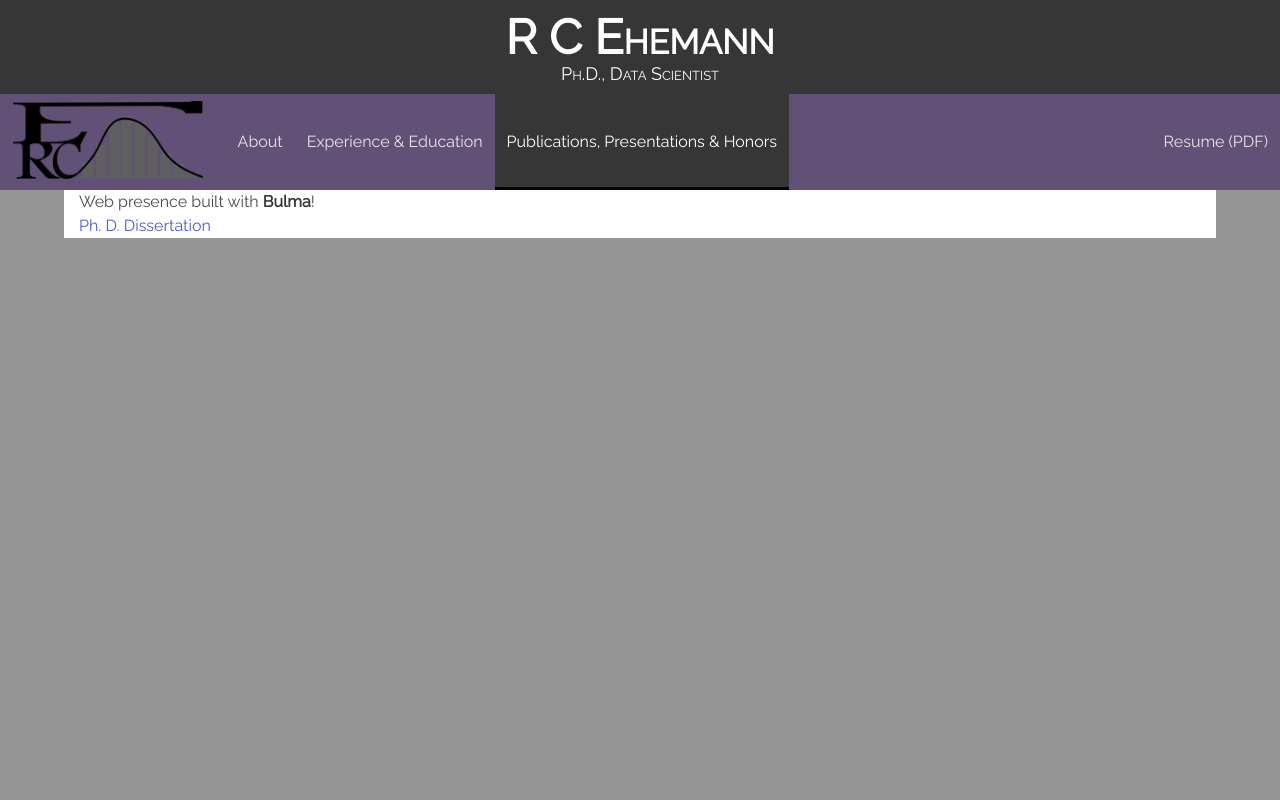
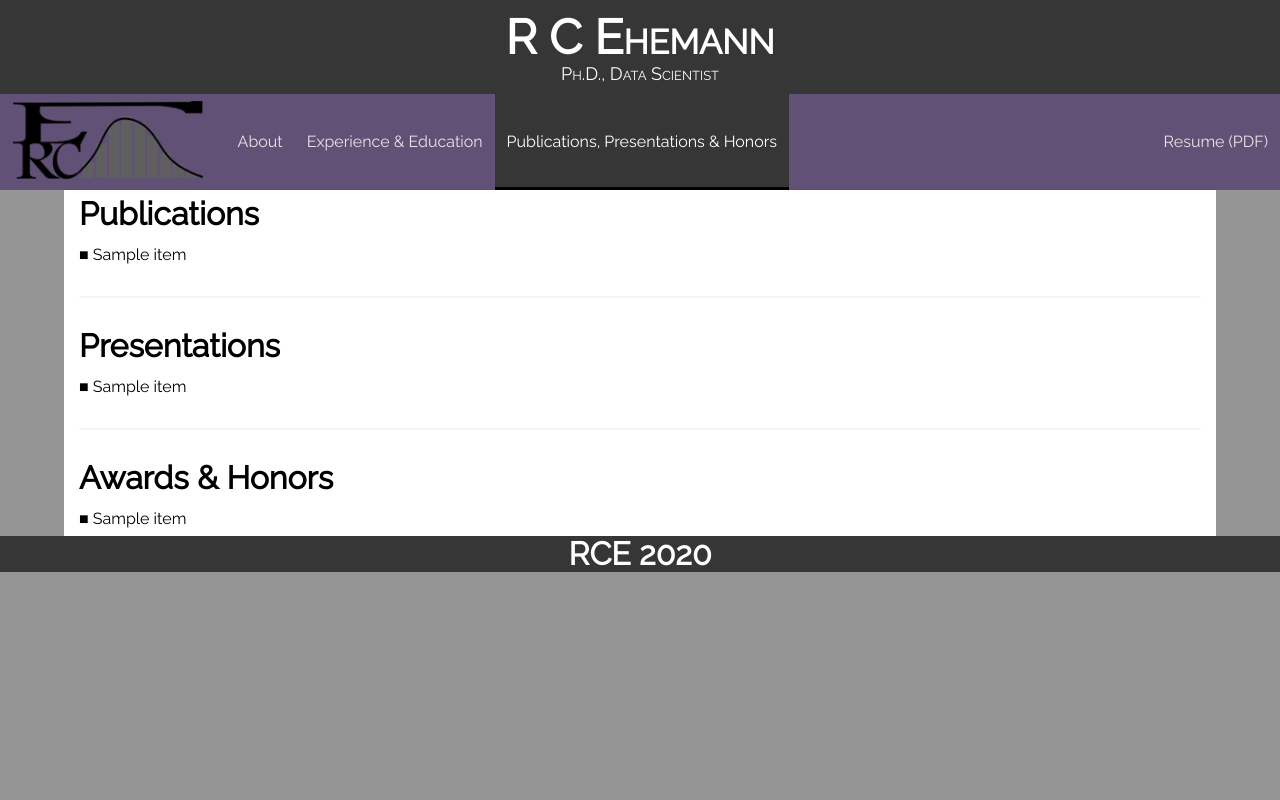
Before and after one commit to rcehemann/ehemannrc.info, a Flask app: template templates/publications.html in a window 1280 px wide. Run offline with Flask 2, Linux system fonts and the light colour scheme; the template is opened without the code that fills it: most values are stand-ins (such as "Sample title", 1, 10 or a date in 2020); parts of the project's set-up code (start-up, migrations or seed data) failed here and were passed over; some libraries are stand-ins or nearby versions.

Commit message:
Add auto-parsing of .tex file for publications page

```diff
--- a/app.py
+++ b/app.py
@@ -1,11 +1,26 @@
 from flask import Flask, url_for, render_template, send_from_directory, redirect
+from static.utils import parse_cv_section
 import os
 
 app = Flask(__name__)
 app.config["TEMPLATES_AUTO_RELOAD"] = True
 
+data = {
+	"about" : dict(),
+
+	"experience" : dict(experience=parse_cv_section("Experience", pattern="entries"),
+						education=parse_cv_section("Education", pattern="entries")),
+
+	"publications" : dict(publications=parse_cv_section("Publications", pattern="items"),
+						  presentations=parse_cv_section("Presentations", pattern="items"),
+						  awards=parse_cv_section("Awards \\& Honors", pattern="items"))
+}
+
+"""
+MAIN ROUTES
+"""
 def render(page):
-	return render_template("{}.html".format(page))
+	return render_template("{}.html".format(page), **data[page])
 
 @app.route("/")
 def index():
@@ -27,6 +42,15 @@ def favicon():
                           'images/favicon.ico',
                           mimetype='image/vnd.microsoft.icon')
 
+"""
+UTILITY FUNCTIONS
+"""
+#@app.context_processor
+#def list_element_processor():
+	#def list_element(raw):
+	#	pass
+	#pass
+
 if __name__ == "__main__":
 	app.run(host=os.environ.get("IP", "127.0.0.1"), port=5000,
 			threaded=True, debug=True)
--- a/static/css/base.css
+++ b/static/css/base.css
@@ -4,6 +4,8 @@
 
 html, body {
     height: 100%;
+    background-color: #959595;
+    color: black;
 }
 
 body .container div {
@@ -11,7 +13,9 @@ body .container div {
 	padding-right: 50px;
 	padding-top: 10px;
 	padding-bottom: 10px;
+	color: black;
 }
+
 .hero {
 	padding-top: 100px;
 	padding-bottom: 100px;
@@ -54,7 +58,6 @@ body {
 	vertical-align: middle;
 }
 
-
 nav {
 	font-color: white;
 }
@@ -71,22 +74,27 @@ nav {
 	padding-top: 0.5%;
 	padding-bottom: 0.5%
 }
+
 .navbar-brand img {
 	height: 95%;
 }
+
 .navbar-item {
 	color: #e6e6e6;
 	background-color: #615176;
 }
+
 .navbar-item.is-hoverable.is-tab:hover {
 	color: white;
 	background-color: black;
 	border-color: black;
 }
+
 .navbar-item.is-hoverable.is-tab.is-active {
 	color: white;
 	background-color: black;
 }
+
 .navbar-item.is-tab.is-active {
 	color: white;
 	border-color: black;
@@ -95,3 +103,16 @@ nav {
 a.navbar-item.is-active:not(:focus):not(:hover) {
     background-color: hsl(0, 0%, 21%);
 }
+
+.resume-items h1 {
+	font-weight: bold;
+	font-size: 32px;
+}
+
+.resume-item {
+	margin-bottom: 0px;
+	margin-top: 0px;
+	padding-bottom: 5px;
+	padding-top: 5px;
+	font-size: 16px;
+}
--- /dev/null
+++ b/static/utils.py
@@ -0,0 +1,33 @@
+import re
+
+with open("static/docs/resume.tex", "r") as f:
+	lines = "".join(f.readlines())
+
+regex = {
+	'items' : re.compile(r".*?\\item (.*?)\n.*?"),
+	'entries' : re.compile(r".*?\\entry.*?\((.*?)\).*?\((.*?)\).*?\((.*?)\).*?\((.*?)\).*?",
+							re.MULTILINE|re.DOTALL)
+}
+
+def clean(element):
+	element = re.sub(r"{?\\emph{(.*?)}}?", r"<em>\1</em>", element)
+	element = re.sub(r"{?\\bf{(.*?)}}?", r"<strong>\1</strong>", element)
+	element = re.sub(r"\\&", r"&", element)
+	return element.strip()
+
+def parse_cv_section(title, pattern='items'):
+	section = list(filter(lambda s: title in s, lines.split('\\cvsect')))[0]
+	elements = regex[pattern].findall(section)
+
+	if pattern == 'items':
+		return list(map(clean, elements))
+	elif pattern == 'entries':
+		print(r"{}".format(section))
+		return elements
+
+if __name__ == '__main__':
+	print(parse_cv_section("Experience", pattern='entries'))
+	print(parse_cv_section("Education", pattern='entries'))
+	print(parse_cv_section("Publications", pattern='items'))
+	print(parse_cv_section("Presentations", pattern='items'))
+	print(parse_cv_section("Awards \\& Honors", pattern='items'))
--- a/templates/about.html
+++ b/templates/about.html
@@ -77,6 +77,7 @@
           </tr>
         </table>
       </div>
+      <hr>
     </article>
   </div>
 </body>
--- a/templates/footer.html
+++ b/templates/footer.html
@@ -1,4 +1,4 @@
 <div class="hero title is-dark has-text-centered is-marginless is-paddingless">
-
+<p>RCE 2020<p>
 </div>
 </html>
--- a/templates/publications.html
+++ b/templates/publications.html
@@ -3,11 +3,36 @@
   {%- include "navbar.html" -%}
 {% endwith %}
 <body>
-  <div class="container">
-    <p>
-      Web presence built with <strong>Bulma</strong>!
-    </p>
-    <a href="{{ url_for('docs', doc='dissertation') }}">Ph. D. Dissertation</a>
+  <div class="container resume-items">
+
+  	<h1> Publications </h1>
+  	{% for item in publications %}
+  	<p class="resume-item">
+  		{% if 'The Ohio State University' in item %}
+  			&#x25A0; {{ item|safe }}
+  			<a href="{{ url_for('docs', doc='dissertation') }}">  PDF</a>
+  		{% else %}
+  			&#x25A0; {{ item|safe }}
+  		{% endif %}
+  	</p>
+  	{% endfor %}
+
+  	<hr>
+  	<h1> Presentations </h1>
+  	{% for item in presentations %}
+  	<p class="resume-item">
+  		&#x25A0; {{ item|safe }}
+	</p>
+  	{% endfor %}
+
+  	<hr>
+  	<h1> Awards & Honors </h1>
+  	{% for item in awards %}
+  	<p class="resume-item">
+  		&#x25A0; {{ item|safe }}
+  	</p>
+  	{% endfor %}
+
   </div>
 </body>
 {%- include "footer.html" -%}
```
Also changed, not shown: templates/experience.html (+17 -4 lines), 1 other file.
